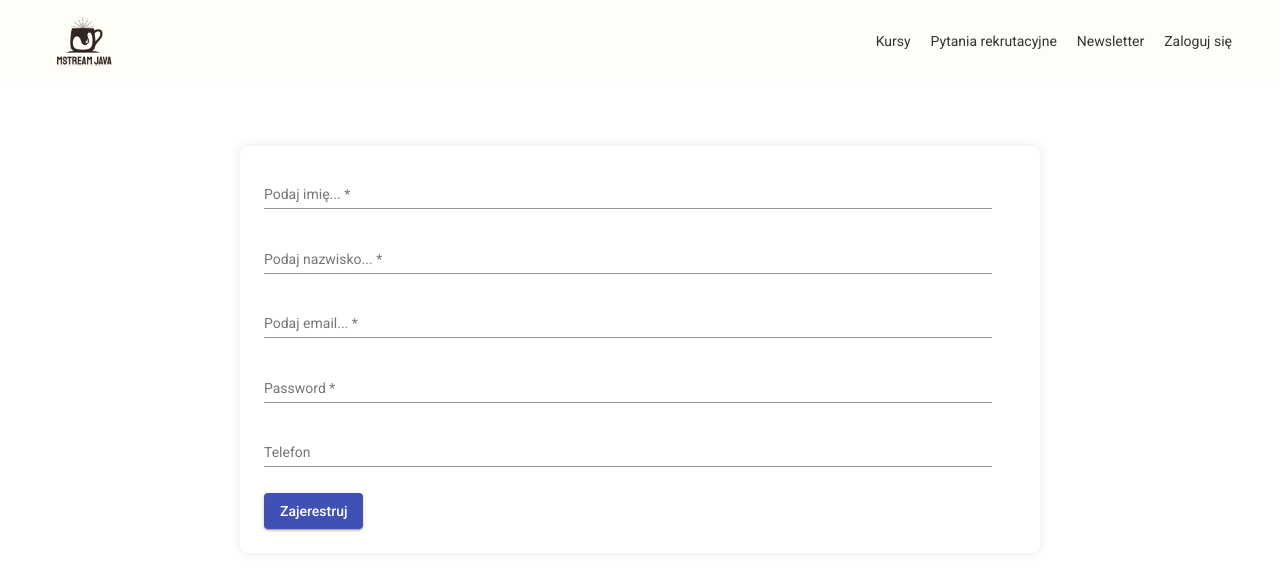
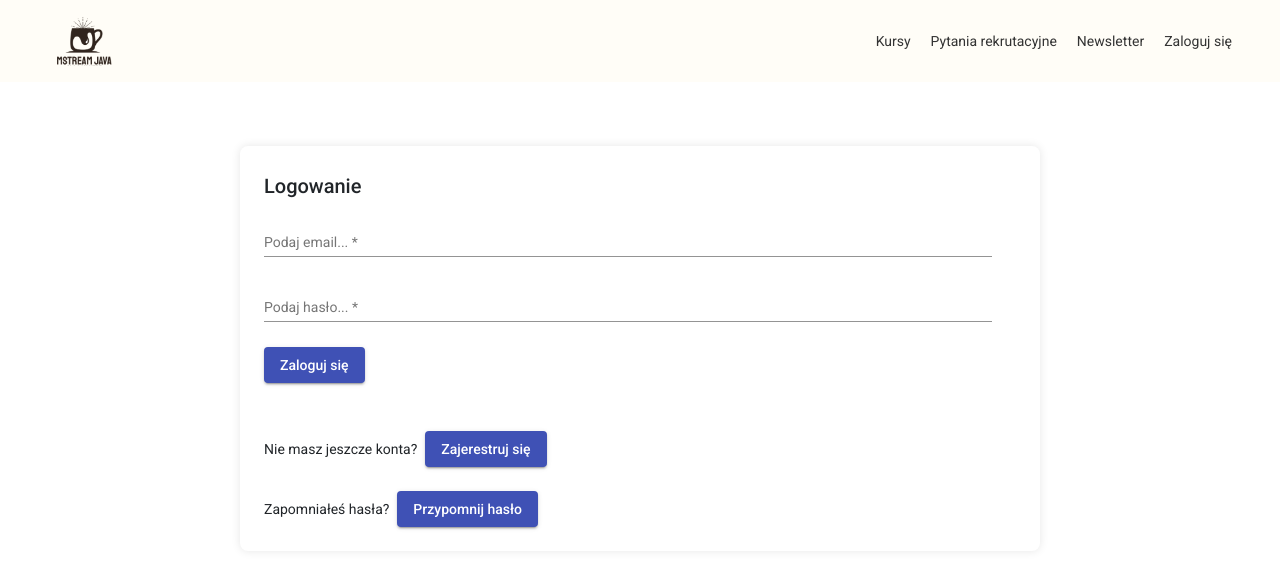
Before and after one commit to matrasj/MStreamFront, an Angular app: page /login in a window 1280 px wide. Shown: the top 570 px of the page. Built offline with nearby package versions, Linux system fonts and the light colour scheme.

Commit message:
Added password recovery form, email validator and improved register and login form

```diff
--- a/src/app/components/login/login-form/login-form.component.html
+++ b/src/app/components/login/login-form/login-form.component.html
@@ -1,20 +1,6 @@
 <div class="form-con">
   <div class="form-container">
-    <div class="row mb-2 max-w-input">
-      <mat-form-field>
-        <input matInput
-               placeholder="Podaj imię..."
-               [formControl]="firstNameFormControl"/>
-      </mat-form-field>
-    </div>
-
-    <div class="row mb-2 max-w-input">
-      <mat-form-field>
-        <input matInput
-               placeholder="Podaj nazwisko..."
-               [formControl]="lastNameFormControl"/>
-      </mat-form-field>
-    </div>
+    <h2>Logowanie</h2>
 
     <div class="row mb-2 max-w-input">
       <mat-form-field>
@@ -27,23 +13,31 @@
     <div class="row mb-2 max-w-input">
       <mat-form-field>
         <input matInput
-               placeholder="Password"
+               placeholder="Podaj hasło..."
                [formControl]="passwordFormControl"
                [type]="'password'"/>
       </mat-form-field>
     </div>
 
-    <div class="row mb-2 max-w-input">
-      <mat-form-field>
-        <input matInput
-               placeholder="Telefon"
-               [formControl]="phoneNumberFormControl"
-               [type]="'phoneNumber'"/>
-      </mat-form-field>
+    <button class="mb-5" mat-raised-button color="primary"
+            (click)="login()">Zaloguj się</button>
+
+    <div class="d-flex align-items-center mb-4">
+      <p class="me-2 mb-0">
+        Nie masz jeszcze konta?
+      </p>
+      <a [routerLink]="RouteManager.getRegister()">
+        <button mat-raised-button color="primary">Zajerestruj się</button>
+      </a>
     </div>
 
-    <button mat-raised-button color="primary"
-            (click)="submitForm()">Zajerestruj</button>
+    <div class="d-flex align-items-center">
+      <p class="me-2 mb-0">
+        Zapomniałeś hasła?
+      </p>
+      <a [routerLink]="RouteManager.getRecoverPassword()">
+        <button mat-raised-button color="primary">Przypomnij hasło</button>
+      </a>
+    </div>
   </div>
-
 </div>
--- a/src/app/components/login/login-form/login-form.component.ts
+++ b/src/app/components/login/login-form/login-form.component.ts
@@ -1,55 +1,43 @@
 import { Component, OnInit } from '@angular/core';
 import {FormBuilder, FormControl, FormGroup, Validators} from "@angular/forms";
 import {ToastrService} from "ngx-toastr";
-
+import {RouteManager} from "../../../shared/route-manager";
+import {emailValidator} from "../../../shared/validators/email.validator";
 @Component({
   selector: 'app-login-form',
   templateUrl: './login-form.component.html',
   styleUrls: ['./login-form.component.css']
 })
 export class LoginFormComponent implements OnInit {
-  public registrationForm: FormGroup | null = null;
+  public readonly RouteManager = RouteManager;
+  public loginForm: FormGroup | null = null;
   constructor(private formBuilder: FormBuilder,
-              private toastr: ToastrService) { }
-
-  ngOnInit(): void {
+              private toastr: ToastrService) {
+  }
+  ngOnInit() {
     this.initForm();
   }
 
-  public get firstNameFormControl(): FormControl {
-    return <FormControl>this.registrationForm?.get('firstName');
-  }
-
-  public get lastNameFormControl(): FormControl {
-    return <FormControl>this.registrationForm?.get('lastName');
-  }
-
   public get emailFormControl(): FormControl {
-    return <FormControl>this.registrationForm?.get('email');
+    return <FormControl>this.loginForm?.get('email');
   }
 
   public get passwordFormControl(): FormControl {
-    return <FormControl>this.registrationForm?.get('password');
+    return <FormControl>this.loginForm?.get('password');
   }
 
-  public get phoneNumberFormControl(): FormControl {
-    return <FormControl>this.registrationForm?.get('phoneNumber');
-  }
-  private initForm(): void {
-    this.registrationForm = this.formBuilder.group({
-      firstName: [null, Validators.required],
-      lastName: [null, Validators.required],
-      email: [null, [Validators.required, Validators.email]],
-      password: [null, Validators.required],
-      phoneNumber: [null]
-    });
-  }
-
-  public submitForm(): void {
-    if (this.registrationForm?.invalid) {
+  public login(): void {
+    if (this.loginForm?.invalid) {
       this.toastr.info('Uzupełnij wszystkie wymagane pola');
-      this.registrationForm.markAllAsTouched();
+      this.loginForm.markAllAsTouched();
       return;
     }
   }
+
+  private initForm(): void {
+    this.loginForm = this.formBuilder.group({
+      email: [null, [Validators.required, emailValidator()]],
+      password: [null, Validators.required]
+    });
+  }
 }
--- /dev/null
+++ b/src/app/components/login/recover-password/recover-password.component.html
@@ -0,0 +1,16 @@
+<div class="form-con">
+  <div class="form-container">
+    <h2>Przypomnij hasło</h2>
+
+    <div class="row mb-2 max-w-input">
+      <mat-form-field>
+        <input matInput
+               placeholder="Podaj email..."
+               [formControl]="emailFormControl"/>
+      </mat-form-field>
+    </div>
+
+    <button class="mb-5" mat-raised-button color="primary"
+            (click)="resetPassword()" [disabled]="emailFormControl.invalid">Resetuj hasło</button>
+  </div>
+</div>
--- /dev/null
+++ b/src/app/components/login/recover-password/recover-password.component.ts
@@ -0,0 +1,20 @@
+import { Component, OnInit } from '@angular/core';
+import {FormControl, Validators} from "@angular/forms";
+import {emailValidator} from "../../../shared/validators/email.validator";
+
+@Component({
+  selector: 'app-recover-password',
+  templateUrl: './recover-password.component.html',
+  styleUrls: ['./recover-password.component.css']
+})
+export class RecoverPasswordComponent implements OnInit {
+  public emailFormControl: FormControl = new FormControl(null, [Validators.required, emailValidator()]);
+  constructor() { }
+
+  ngOnInit(): void {
+  }
+
+  public resetPassword(): void {
+
+  }
+}
--- a/src/app/components/login/register-form/register-form.component.html
+++ b/src/app/components/login/register-form/register-form.component.html
@@ -1 +1,49 @@
-<p>register-form works!</p>
+<div class="form-con">
+  <div class="form-container">
+    <h2>Rejestracja</h2>
+    <div class="row mb-2 max-w-input">
+      <mat-form-field>
+        <input matInput
+               placeholder="Podaj imię..."
+               [formControl]="firstNameFormControl"/>
+      </mat-form-field>
+    </div>
+
+    <div class="row mb-2 max-w-input">
+      <mat-form-field>
+        <input matInput
+               placeholder="Podaj nazwisko..."
+               [formControl]="lastNameFormControl"/>
+      </mat-form-field>
+    </div>
+
+    <div class="row mb-2 max-w-input">
+      <mat-form-field>
+        <input matInput
+               placeholder="Podaj email..."
+               [formControl]="emailFormControl"/>
+      </mat-form-field>
+    </div>
+
+    <div class="row mb-2 max-w-input">
+      <mat-form-field>
+        <input matInput
+               placeholder="Podaj hasło..."
+               [formControl]="passwordFormControl"
+               [type]="'password'"/>
+      </mat-form-field>
+    </div>
+
+    <div class="row mb-2 max-w-input">
+      <mat-form-field>
+        <input matInput
+               placeholder="Telefon"
+               [formControl]="phoneNumberFormControl"
+               [type]="'phoneNumber'"/>
+      </mat-form-field>
+    </div>
+
+    <button mat-raised-button color="primary"
+            (click)="submitForm()">Zajerestruj się</button>
+  </div>
+</div>
--- a/src/app/components/login/register-form/register-form.component.ts
+++ b/src/app/components/login/register-form/register-form.component.ts
@@ -1,4 +1,7 @@
 import { Component, OnInit } from '@angular/core';
+import {FormBuilder, FormControl, FormGroup, Validators} from "@angular/forms";
+import {ToastrService} from "ngx-toastr";
+import {emailValidator} from "../../../shared/validators/email.validator";
 
 @Component({
   selector: 'app-register-form',
@@ -6,10 +9,48 @@ import { Component, OnInit } from '@angular/core';
   styleUrls: ['./register-form.component.css']
 })
 export class RegisterFormComponent implements OnInit {
-
-  constructor() { }
+  public registrationForm: FormGroup | null = null;
+  constructor(private formBuilder: FormBuilder,
+              private toastr: ToastrService) { }
 
   ngOnInit(): void {
+    this.initForm();
   }
 
+  public get firstNameFormControl(): FormControl {
+    return <FormControl>this.registrationForm?.get('firstName');
+  }
+
+  public get lastNameFormControl(): FormControl {
+    return <FormControl>this.registrationForm?.get('lastName');
+  }
+
+  public get emailFormControl(): FormControl {
+    return <FormControl>this.registrationForm?.get('email');
+  }
+
+  public get passwordFormControl(): FormControl {
+    return <FormControl>this.registrationForm?.get('password');
+  }
+
+  public get phoneNumberFormControl(): FormControl {
+    return <FormControl>this.registrationForm?.get('phoneNumber');
+  }
+  private initForm(): void {
+    this.registrationForm = this.formBuilder.group({
+      firstName: [null, Validators.required],
+      lastName: [null, Validators.required],
+      email: [null, [Validators.required, emailValidator()]],
+      password: [null, Validators.required],
+      phoneNumber: [null]
+    });
+  }
+
+  public submitForm(): void {
+    if (this.registrationForm?.invalid) {
+      this.toastr.info('Uzupełnij wszystkie wymagane pola');
+      this.registrationForm.markAllAsTouched();
+      return;
+    }
+  }
 }
--- a/src/app/shared/route-manager.ts
+++ b/src/app/shared/route-manager.ts
@@ -21,4 +21,8 @@ export class RouteManager {
   public static getRegister(): string[] {
     return RouteManager.getHome().concat(['register']);
   }
+
+  public static getRecoverPassword(): string[] {
+    return RouteManager.getHome().concat(['recover-password']);
+  }
 }
--- /dev/null
+++ b/src/app/shared/validators/email.validator.ts
@@ -0,0 +1,10 @@
+import {AbstractControl, ValidatorFn} from "@angular/forms";
+
+export function emailValidator(): ValidatorFn {
+  return (control: AbstractControl): { [key: string]: any } | null => {
+    const emailRegex = /^[a-zA-Z0-9._%+-]+@[a-zA-Z0-9.-]+\.[a-zA-Z]{2,}$/;
+    const isValid = emailRegex.test(control.value);
+
+    return isValid ? null : { 'invalidEmail': { value: control.value } };
+  };
+}
--- a/src/styles.css
+++ b/src/styles.css
@@ -1,4 +1,17 @@
-/* You can add global styles to this file, and also import other style files */
-
 html, body { height: 100%; }
 body { margin: 0; font-family: Roboto, "Helvetica Neue", sans-serif; }
+
+.max-w-input {
+  width: 100%;
+}
+
+.form-con {
+  padding: 4rem 15rem;
+}
+
+.form-container {
+  padding: 1.5rem;
+  box-shadow: 0 0 10px rgba(0, 0, 0, 0.1);
+  background-color: #ffffff;
+  border-radius: 8px;
+}
```
Also changed, not shown: src/app/app.module.ts (+13 -6 lines), src/app/components/login/recover-password/recover-password.component.css (added).
